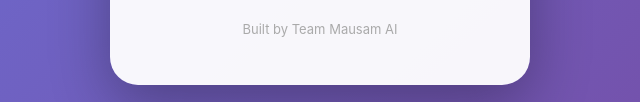
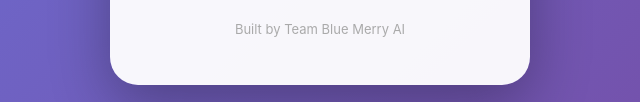
Before and after one commit to Code-Ninja007/MauamAI, a plain HTML site: page landing/index.html in a window 1280 px wide. Shown: the part 785-887 px from the top of the page, 320-960 px from the left. Drawn offline with Linux system fonts and the light colour scheme.

Commit message:
Update index.html

```diff
--- a/landing/index.html
+++ b/landing/index.html
@@ -89,7 +89,7 @@
             3. Tap Install → Open the app
         </div>
 
-        <div class="team">Built by Team Mausam AI</div>
+        <div class="team">Built by Team Blue Merry AI</div>
     </div>
 </body>
 </html>
```
